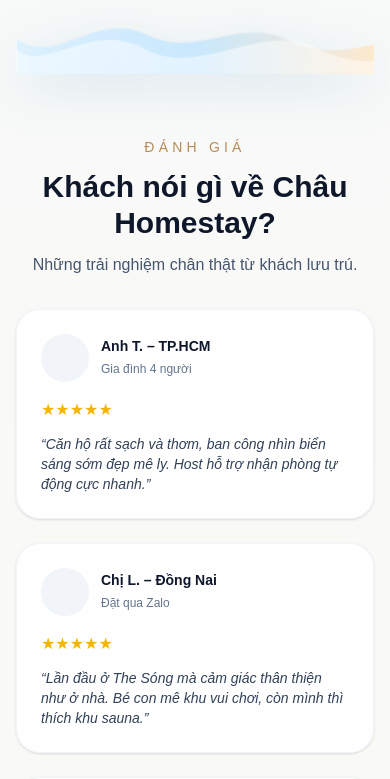
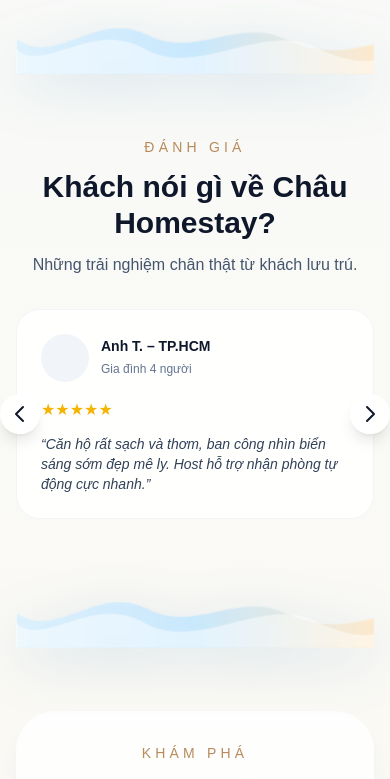
Before and after one commit to PA-Hung/nextjs-fe-chs, a Next.js app: page / in a window 390 px wide. Shown: the part 5740-6519 px from the top of the page. Built offline with nearby package versions, Linux system fonts and the light colour scheme; no server answers.

Commit message:
chuan bi lam bang danh gia part 1

```diff
--- a/src/app/page.tsx
+++ b/src/app/page.tsx
@@ -4,6 +4,7 @@ import Link from "next/link";
 import { SiteFooter } from "@/components/layout/SiteFooter";
 import { SiteHeader } from "@/components/layout/SiteHeader";
 import { AmenitiesSection } from "@/components/common/AmenitiesSection";
+import { ReviewsSection } from "@/components/common/ReviewsSection";
 import { ApartmentCard } from "@/components/apartment/ApartmentCard";
 import { getZaloProducts } from "@/lib/api/zalo";
 import type { ZaloProduct } from "@/lib/types/zalo";
@@ -61,6 +62,60 @@ const reviews = [
     tag: "Team 6 người",
     content:
       "Layout căn hộ hợp lý, có đủ bếp và dụng cụ nấu BBQ. Bạn host tư vấn rất kỹ về lịch trình ăn uống.",
+  },
+  {
+    name: "Chị M. – Hà Nội",
+    tag: "Gia đình 5 người",
+    content:
+      "View biển từ ban công quá đẹp, sáng sớm ngắm bình minh không thể nào quên. Căn hộ decor rất tinh tế, đầy đủ tiện nghi.",
+  },
+  {
+    name: "Anh K. – Đà Nẵng",
+    tag: "Nhóm bạn 8 người",
+    content:
+      "Hồ bơi vô cực trên tầng 36 view cực đẹp, chụp ảnh sống ảo không cần chỉnh. Khu BBQ trên rooftop rất tiện cho party cuối tuần.",
+  },
+  {
+    name: "Chị N. – Cần Thơ",
+    tag: "Gia đình 3 người",
+    content:
+      "Bé nhà mình mê khu vui chơi trẻ em, còn mình thì thích phòng gym và sauna. Vị trí gần biển, đi bộ vài phút là tới.",
+  },
+  {
+    name: "Anh P. – TP.HCM",
+    tag: "Cặp đôi",
+    content:
+      "Không gian rất lãng mạn, ban công view biển hoàng hôn đẹp xuất sắc. Host nhiệt tình, tư vấn các địa điểm ăn uống rất hay.",
+  },
+  {
+    name: "Chị Q. – Bình Phước",
+    tag: "Gia đình 6 người",
+    content:
+      "Căn hộ rộng rãi, đủ chỗ cho cả gia đình. Bếp đầy đủ dụng cụ, nấu ăn rất tiện. Khu vực an ninh tốt, yên tâm để trẻ con chơi.",
+  },
+  {
+    name: "Anh R. – Long An",
+    tag: "Team building 10 người",
+    content:
+      "Phòng tiệc trên tầng thượng rất rộng, tổ chức team building hoàn hảo. Hồ bơi và sky bar view đẹp, mọi người đều thích.",
+  },
+  {
+    name: "Chị S. – An Giang",
+    tag: "Gia đình 4 người",
+    content:
+      "Lần đầu đến Vũng Tàu, chọn Châu Homestay là đúng đắn. Căn hộ sạch sẽ, view đẹp, tiện ích đầy đủ. Sẽ quay lại lần sau.",
+  },
+  {
+    name: "Anh V. – TP.HCM",
+    tag: "Nhóm bạn 7 người",
+    content:
+      "Giá cả hợp lý so với chất lượng. Hồ bơi vô cực và khu BBQ là điểm cộng lớn. Host phản hồi nhanh, hỗ trợ tận tình.",
+  },
+  {
+    name: "Chị Y. – Đồng Tháp",
+    tag: "Gia đình 5 người",
+    content:
+      "Decor căn hộ theo phong cách Japandi rất đẹp, không gian ấm cúng. Bé con thích khu vui chơi, người lớn thích phòng gym và sauna.",
   },
 ];
 
@@ -330,33 +385,7 @@ export default async function Home() {
 
         <WaveDivider />
 
-        <section id="reviews" className="space-y-8">
-          <div className="space-y-3 text-center">
-            <p className="text-sm uppercase tracking-[0.3em] text-[#b88b5a]">Đánh giá</p>
-            <h2 className="text-3xl font-semibold text-slate-900">
-              Khách nói gì về Châu Homestay?
-            </h2>
-            <p className="text-base text-slate-600">Những trải nghiệm chân thật từ khách lưu trú.</p>
-          </div>
-          <div className="grid gap-6 md:grid-cols-3">
-            {reviews.map((review) => (
-              <article
-                key={review.name}
-                className="rounded-3xl border border-slate-100 bg-white/90 p-6 shadow-sm transition hover:-translate-y-1 hover:shadow-2xl"
-              >
-                <div className="flex items-center gap-3">
-                  <div className="h-12 w-12 rounded-full bg-slate-100" />
-                  <div>
-                    <p className="text-sm font-semibold text-slate-900">{review.name}</p>
-                    <span className="text-xs text-slate-500">{review.tag}</span>
-                  </div>
-                </div>
-                <div className="mt-4 flex items-center gap-1 text-[#f4b400]">★★★★★</div>
-                <p className="mt-3 italic text-sm text-slate-700">&ldquo;{review.content}&rdquo;</p>
-              </article>
-            ))}
-          </div>
-        </section>
+        <ReviewsSection reviews={reviews} />
 
         <WaveDivider />
 
--- /dev/null
+++ b/src/components/common/ReviewsSection.tsx
@@ -0,0 +1,115 @@
+"use client";
+
+import { useCallback, useEffect, useState } from "react";
+import useEmblaCarousel from "embla-carousel-react";
+
+export interface Review {
+    name: string;
+    tag: string;
+    content: string;
+}
+
+interface ReviewsSectionProps {
+    reviews: Review[];
+}
+
+export const ReviewsSection = ({ reviews }: ReviewsSectionProps) => {
+    const [emblaRef, emblaApi] = useEmblaCarousel({ loop: true, align: "start", slidesToScroll: 1 });
+    const [canScrollPrev, setCanScrollPrev] = useState(false);
+    const [canScrollNext, setCanScrollNext] = useState(false);
+
+    const scrollPrev = useCallback(() => {
+        if (emblaApi) emblaApi.scrollPrev();
+    }, [emblaApi]);
+
+    const scrollNext = useCallback(() => {
+        if (emblaApi) emblaApi.scrollNext();
+    }, [emblaApi]);
+
+    const onSelect = useCallback(() => {
+        if (!emblaApi) return;
+        setCanScrollPrev(emblaApi.canScrollPrev());
+        setCanScrollNext(emblaApi.canScrollNext());
+    }, [emblaApi]);
+
+    useEffect(() => {
+        if (!emblaApi) return;
+        emblaApi.on("select", onSelect).on("reInit", onSelect);
+        const initializeState = () => {
+            setCanScrollPrev(emblaApi.canScrollPrev());
+            setCanScrollNext(emblaApi.canScrollNext());
+        };
+        const timeoutId = setTimeout(initializeState, 0);
+        return () => {
+            clearTimeout(timeoutId);
+            emblaApi.off("select", onSelect).off("reInit", onSelect);
+        };
+    }, [emblaApi, onSelect]);
+
+    return (
+        <section id="reviews" className="space-y-8">
+            <div className="space-y-3 text-center">
+                <p className="text-sm uppercase tracking-[0.3em] text-[#b88b5a]">Đánh giá</p>
+                <h2 className="text-3xl font-semibold text-slate-900">Khách nói gì về Châu Homestay?</h2>
+                <p className="text-base text-slate-600">Những trải nghiệm chân thật từ khách lưu trú.</p>
+            </div>
+            <div className="relative">
+                <div className="overflow-hidden" ref={emblaRef}>
+                    <div className="flex gap-6">
+                        {reviews.map((review) => (
+                            <article
+                                key={review.name}
+                                className="min-w-0 flex-[0_0_100%] rounded-3xl border border-slate-100 bg-white/90 p-6 md:flex-[0_0_calc(50%-12px)] lg:flex-[0_0_calc(33.333%-16px)]"
+                            >
+                                <div className="flex items-center gap-3">
+                                    <div className="h-12 w-12 rounded-full bg-slate-100" />
+                                    <div>
+                                        <p className="text-sm font-semibold text-slate-900">{review.name}</p>
+                                        <span className="text-xs text-slate-500">{review.tag}</span>
+                                    </div>
+                                </div>
+                                <div className="mt-4 flex items-center gap-1 text-[#f4b400]">★★★★★</div>
+                                <p className="mt-3 italic text-sm text-slate-700">&ldquo;{review.content}&rdquo;</p>
+                            </article>
+                        ))}
+                    </div>
+                </div>
+                {/* Navigation Buttons */}
+                <div className="absolute left-0 top-1/2 z-10 -translate-x-4 -translate-y-1/2">
+                    <button
+                        onClick={scrollPrev}
+                        disabled={!canScrollPrev}
+                        className="rounded-full bg-white/90 p-2 shadow-lg transition hover:bg-white disabled:opacity-50 disabled:cursor-not-allowed"
+                        aria-label="Đánh giá trước"
+                    >
+                        <svg
+                            className="h-6 w-6 text-slate-900"
+                            fill="none"
+                            stroke="currentColor"
+                            viewBox="0 0 24 24"
+                        >
+                            <path strokeLinecap="round" strokeLinejoin="round" strokeWidth={2} d="M15 19l-7-7 7-7" />
+                        </svg>
+                    </button>
+                </div>
+                <div className="absolute right-0 top-1/2 z-10 -translate-y-1/2 translate-x-4">
+                    <button
+                        onClick={scrollNext}
+                        disabled={!canScrollNext}
+                        className="rounded-full bg-white/90 p-2 shadow-lg transition hover:bg-white disabled:opacity-50 disabled:cursor-not-allowed"
+                        aria-label="Đánh giá sau"
+                    >
+                        <svg
+                            className="h-6 w-6 text-slate-900"
+                            fill="none"
+                            stroke="currentColor"
+                            viewBox="0 0 24 24"
+                        >
+                            <path strokeLinecap="round" strokeLinejoin="round" strokeWidth={2} d="M9 5l7 7-7 7" />
+                        </svg>
+                    </button>
+                </div>
+            </div>
+        </section>
+    );
+};
```
